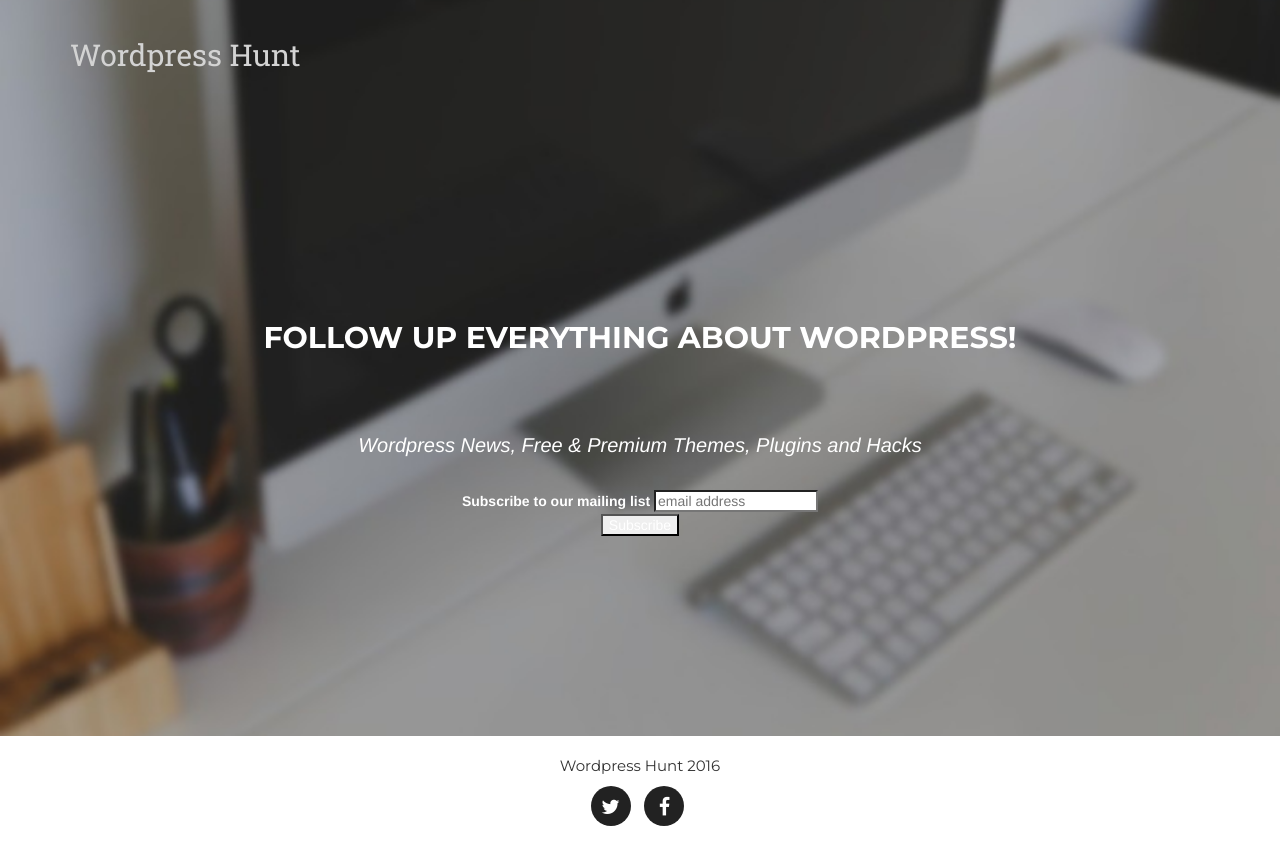
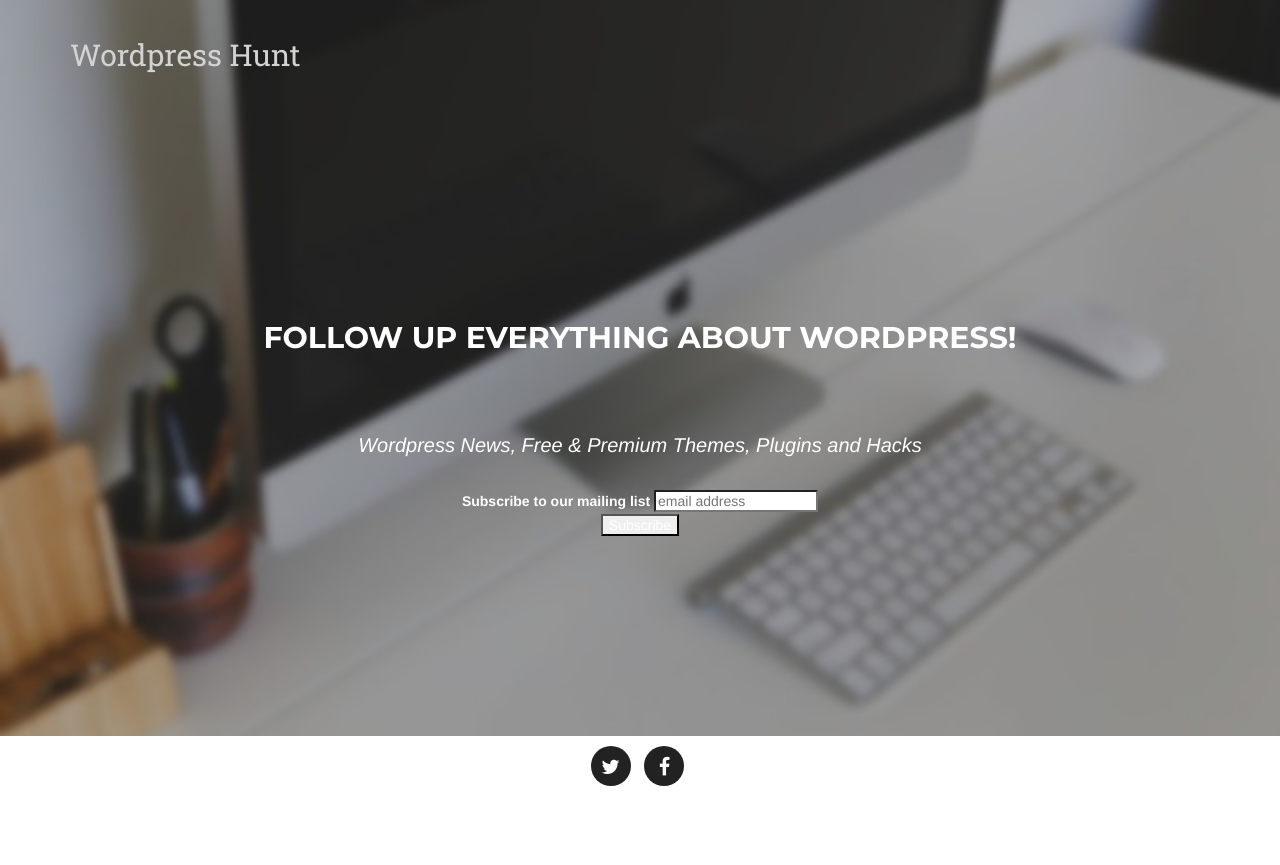
Before and after one commit to whicher/wp, a Jekyll site: the page built from index.html, in a window 1280 px wide. Shown: the top 865 px of the page. Built offline with Jekyll 4.4.1, drawn with Linux system fonts in a browser that asks for light colours; some web fonts are replaced; comment, search, counter and statistics services are not loaded.

Commit message:
Update footer.html

```diff
--- a/_includes/footer.html
+++ b/_includes/footer.html
@@ -1,17 +1 @@
-  <footer>
-        <div class="container">
-            <div class="row">
-                <div class="col-md-4"></div>
-                <div class="col-md-4">
-                  <span class="copyright">{{ site.title }} 2016</span>
-                    <ul class="list-inline social-buttons">
-                        {% for network in site.social %}
-                        <li><a href="{{ network.url }}"><i class="fa fa-{{ network.title }}"></i></a>
-                        </li>
-                        {% endfor %}
-                    </ul>
-                </div>
-                <div class="col-md-4"></div>
-            </div>
-        </div>
-    </footer>
+<footer> <div class="container"> <div class="row"> <div class="col-md-4"></div> <div class="col-md-4"><!--<span class="copyright">{{ site.title }} 2016</span>--> <ul class="list-inline social-buttons"> {% for network in site.social %} <li><a href="{{ network.url }}"><i class="fa fa-{{ network.title }}"></i></a> </li> {% endfor %} </ul> </div> <div class="col-md-4"></div> </div> </div> </footer>
```
